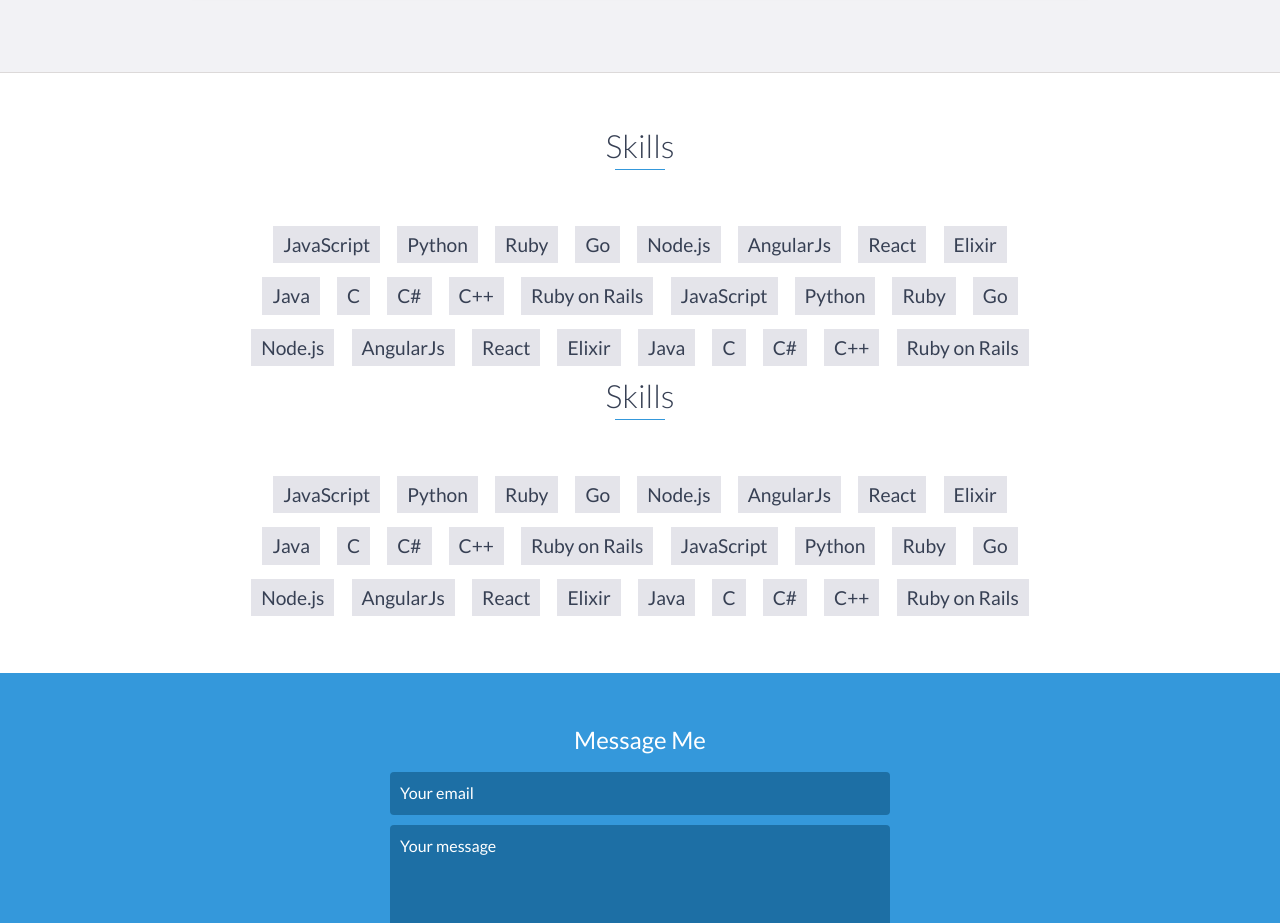
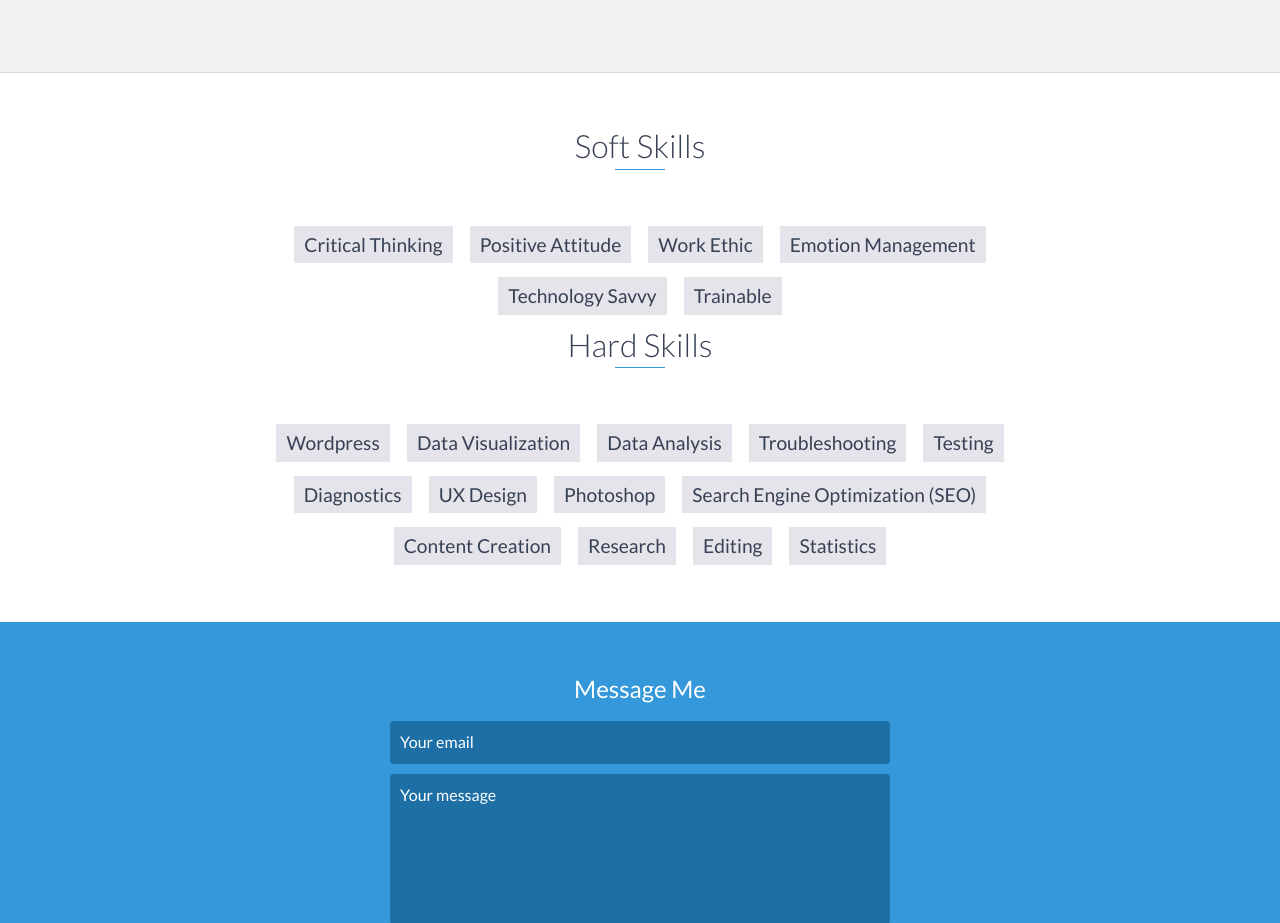
Before and after one commit to bluemegachan/JeChan, a website: page index.html in a window 1280 px wide. Shown: the part 3760-4683 px from the top of the page. Drawn offline with nearby package versions, Linux system fonts and the light colour scheme.

Commit message:
Update index.html

```diff
--- a/index.html
+++ b/index.html
@@ -210,64 +210,32 @@
     <!-- End #projects -->
 
    <div id="skills">
-        <h2 class="heading">Skills</h2>
+        <h2 class="heading">Soft Skills</h2>
         <ul>
-            <li>JavaScript</li>
-            <li>Python</li>
-            <li>Ruby</li>
-            <li>Go</li>
-            <li>Node.js</li>
-            <li>AngularJs</li>
-            <li>React</li>
-            <li>Elixir</li>
-            <li>Java</li>
-            <li>C</li>
-            <li>C#</li>
-            <li>C++</li>
-            <li>Ruby on Rails</li>
-            <li>JavaScript</li>
-            <li>Python</li>
-            <li>Ruby</li>
-            <li>Go</li>
-            <li>Node.js</li>
-            <li>AngularJs</li>
-            <li>React</li>
-            <li>Elixir</li>
-            <li>Java</li>
-            <li>C</li>
-            <li>C#</li>
-            <li>C++</li>
-            <li>Ruby on Rails</li>
+            <li>Critical Thinking</li>
+            <li>Positive Attitude</li>
+            <li>Work Ethic</li>
+            <li>Emotion Management</li>
+            <li>Technology Savvy</li>
+            <li>Trainable</li>
+
         </ul>
 
-	    <h2 class="heading">Skills</h2>
+	    <h2 class="heading">Hard Skills</h2>
         <ul>
-            <li>JavaScript</li>
-            <li>Python</li>
-            <li>Ruby</li>
-            <li>Go</li>
-            <li>Node.js</li>
-            <li>AngularJs</li>
-            <li>React</li>
-            <li>Elixir</li>
-            <li>Java</li>
-            <li>C</li>
-            <li>C#</li>
-            <li>C++</li>
-            <li>Ruby on Rails</li>
-            <li>JavaScript</li>
-            <li>Python</li>
-            <li>Ruby</li>
-            <li>Go</li>
-            <li>Node.js</li>
-            <li>AngularJs</li>
-            <li>React</li>
-            <li>Elixir</li>
-            <li>Java</li>
-            <li>C</li>
-            <li>C#</li>
-            <li>C++</li>
-            <li>Ruby on Rails</li>
+            <li>Wordpress</li>
+		<li>Data Visualization</li>
+		<li>Data Analysis</li>
+		<li>Troubleshooting</li>
+		<li>Testing</li>
+		<li>Diagnostics</li>
+		<li>UX Design</li>
+		<li>Photoshop</li>
+		<li>Search Engine Optimization (SEO)</li>
+		<li>Content Creation</li>
+		<li>Research</li>
+		<li>Editing</li>
+		<li>Statistics</li>
         </ul>
     </div>
     <!-- End #skills -->
```
